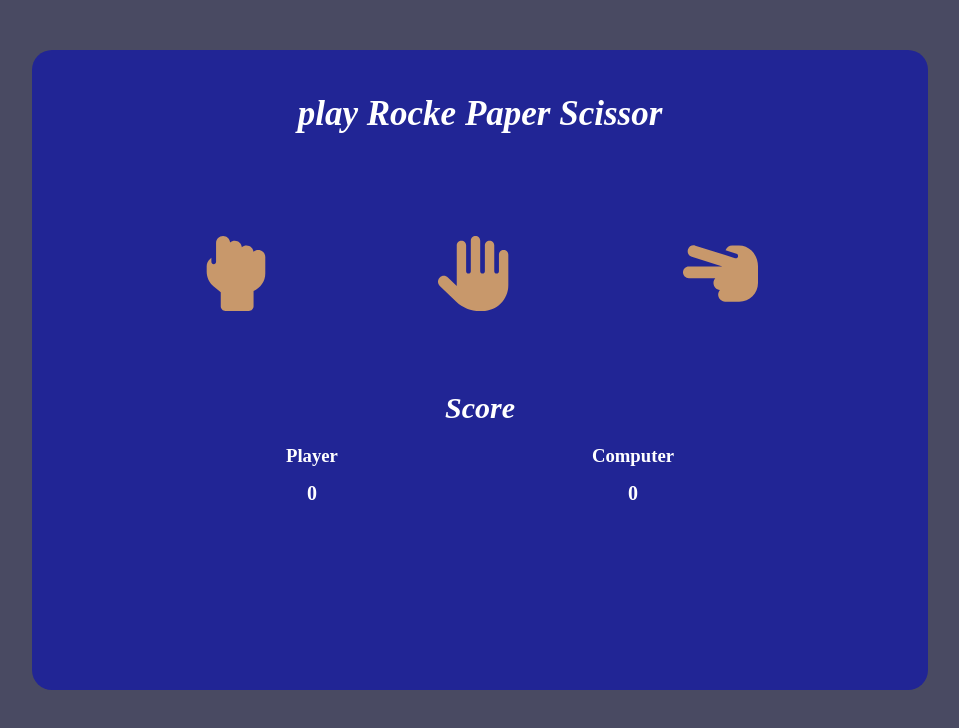
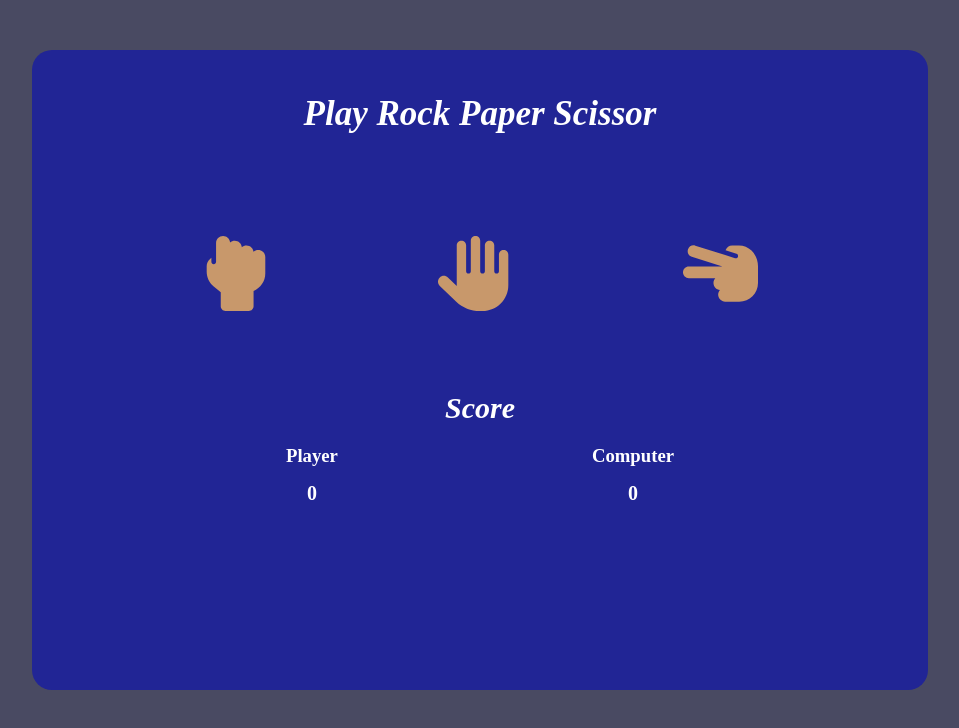
Before and after one commit to Abderaouf16/OdinProject-Rock-Paper-Scissor, a plain HTML site: page index.html in a window 1280 px wide. Shown: the whole page, without its empty margins (160-1119 px from the left). Drawn offline with Linux system fonts and the light colour scheme.

Commit message:
game finished

```diff
--- a/index.html
+++ b/index.html
@@ -11,7 +11,7 @@
 <body>
     <section >
 <div class="father">
-    <h1 class="h1"><em>play Rocke Paper Scissor </em></h1>
+    <h1 class="h1"><em>Play Rock Paper Scissor </em></h1>
     <div class="container">
         <div class="buttons">
             <svg id="rock" xmlns="http://www.w3.org/2000/svg" height="1em" viewBox="0 0 448 512"><!--! Font Awesome Free 6.4.0 by @fontawesome - https://fontawesome.com License - https://fontawesome.com/license (Commercial License) Copyright 2023 Fonticons, Inc. --><style>svg{fill:#c8986b}</style><path d="M144 0C117.5 0 96 21.5 96 48V96v28.5V176c0 8.8-7.2 16-16 16s-16-7.2-16-16V149.3l-9 7.5C40.4 169 32 187 32 206V244c0 38 16.9 74 46.1 98.3L128 384v96c0 17.7 14.3 32 32 32H320c17.7 0 32-14.3 32-32V374.7c46.9-19 80-65 80-118.7V176 160 144c0-26.5-21.5-48-48-48c-12.4 0-23.6 4.7-32.1 12.3C350 83.5 329.3 64 304 64c-12.4 0-23.6 4.7-32.1 12.3C270 51.5 249.3 32 224 32c-12.4 0-23.6 4.7-32.1 12.3C190 19.5 169.3 0 144 0z"/></svg>
```
